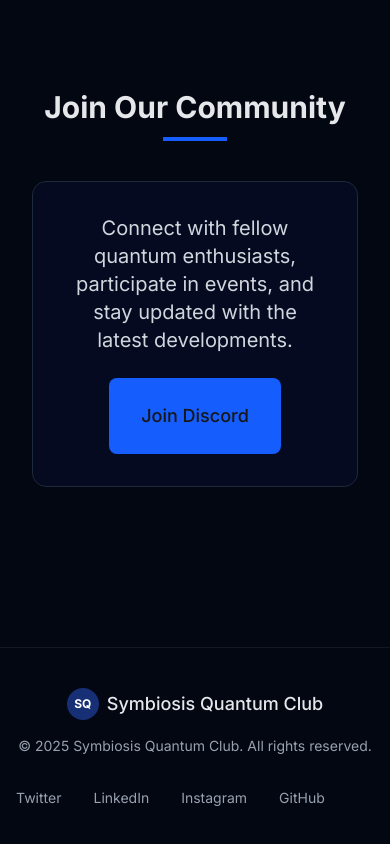
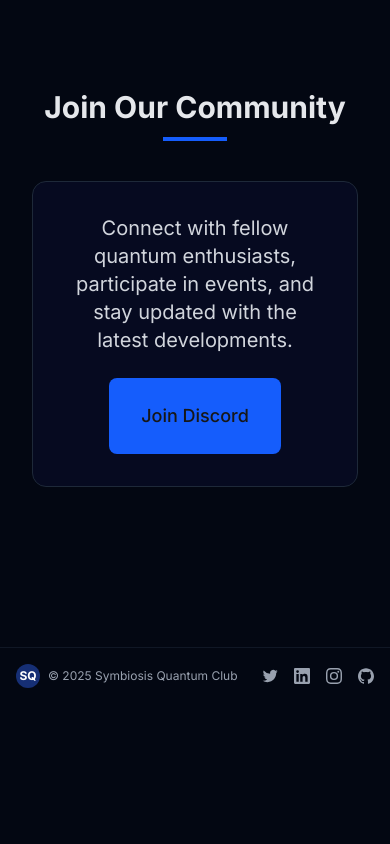
Before and after one commit to samarthsb4real/sqc-site, a Next.js app: page / in a window 390 px wide. Shown: the part 2652-3496 px from the top of the page. After the commit the page ends 3356 px from the top, so only its background shows below. Built offline with nearby package versions, Linux system fonts and the light colour scheme.

Commit message:
refactor: update footer layout and styling for improved responsiveness

```diff
--- a/components/layout/footer.tsx
+++ b/components/layout/footer.tsx
@@ -1,22 +1,37 @@
 export default function Footer() {
   return (
-    <footer className="border-t border-gray-800/50 py-10 mt-20">
+    <footer className="border-t border-gray-800/50 py-4 mt-20">
       <div className="container mx-auto px-4">
-        <div className="flex flex-col items-center mb-8">
-          <div className="flex items-center gap-2 mb-4">
-            <div className="h-8 w-8 bg-blue-900/80 rounded-full flex items-center justify-center">
+        <div className="flex items-center justify-between">
+          <div className="flex items-center gap-2">
+            <div className="h-6 w-6 bg-blue-900/80 rounded-full flex items-center justify-center">
               <span className="text-xs font-bold font-title text-white">SQ</span>
             </div>
-            <span className="font-title font-medium text-lg">Symbiosis Quantum Club</span>
+            <span className="font-display text-xs text-gray-400">© {new Date().getFullYear()} Symbiosis Quantum Club</span>
           </div>
-          <p className="font-display text-sm text-gray-400">© {new Date().getFullYear()} Symbiosis Quantum Club. All rights reserved.</p>
-        </div>
 
-        <div className="flex justify-start gap-8">
-          <a href="#" className="text-sm font-display text-gray-400 hover:text-white transition-colors">Twitter</a>
-          <a href="#" className="text-sm font-display text-gray-400 hover:text-white transition-colors">LinkedIn</a>
-          <a href="#" className="text-sm font-display text-gray-400 hover:text-white transition-colors">Instagram</a>
-          <a href="#" className="text-sm font-display text-gray-400 hover:text-white transition-colors">GitHub</a>
+          <div className="flex items-center gap-4">
+            <a href="#" className="text-gray-400 hover:text-white transition-colors" aria-label="Twitter">
+              <svg width="16" height="16" viewBox="0 0 24 24" fill="currentColor">
+                <path d="M23.643 4.937c-.835.37-1.732.62-2.675.733a4.67 4.67 0 0 0 2.048-2.578 9.3 9.3 0 0 1-2.958 1.13 4.66 4.66 0 0 0-7.938 4.25 13.229 13.229 0 0 1-9.602-4.868c-.4.69-.63 1.49-.63 2.342A4.66 4.66 0 0 0 3.96 9.824a4.647 4.647 0 0 1-2.11-.583v.06a4.66 4.66 0 0 0 3.737 4.568 4.692 4.692 0 0 1-2.104.08 4.661 4.661 0 0 0 4.352 3.234 9.348 9.348 0 0 1-5.786 1.995 9.5 9.5 0 0 1-1.112-.065 13.175 13.175 0 0 0 7.14 2.093c8.57 0 13.255-7.098 13.255-13.254 0-.2-.005-.402-.014-.602a9.47 9.47 0 0 0 2.323-2.41z"/>
+              </svg>
+            </a>
+            <a href="#" className="text-gray-400 hover:text-white transition-colors" aria-label="LinkedIn">
+              <svg width="16" height="16" viewBox="0 0 24 24" fill="currentColor">
+                <path d="M20.447 20.452h-3.554v-5.569c0-1.328-.027-3.037-1.852-3.037-1.853 0-2.136 1.445-2.136 2.939v5.667H9.351V9h3.414v1.561h.046c.477-.9 1.637-1.85 3.37-1.85 3.601 0 4.267 2.37 4.267 5.455v6.286zM5.337 7.433a2.062 2.062 0 01-2.063-2.065 2.064 2.064 0 112.063 2.065zm1.782 13.019H3.555V9h3.564v11.452zM22.225 0H1.771C.792 0 0 .774 0 1.729v20.542C0 23.227.792 24 1.771 24h20.451C23.2 24 24 23.227 24 22.271V1.729C24 .774 23.2 0 22.222 0h.003z"/>
+              </svg>
+            </a>
+            <a href="#" className="text-gray-400 hover:text-white transition-colors" aria-label="Instagram">
+              <svg width="16" height="16" viewBox="0 0 24 24" fill="currentColor">
+                <path d="M12 2.163c3.204 0 3.584.012 4.85.07 3.252.148 4.771 1.691 4.919 4.919.058 1.265.069 1.645.069 4.849 0 3.205-.012 3.584-.069 4.849-.149 3.225-1.664 4.771-4.919 4.919-1.266.058-1.644.07-4.85.07-3.204 0-3.584-.012-4.849-.07-3.26-.149-4.771-1.699-4.919-4.92-.058-1.265-.07-1.644-.07-4.849 0-3.204.013-3.583.07-4.849.149-3.227 1.664-4.771 4.919-4.919 1.266-.057 1.645-.069 4.849-.069zM12 0C8.741 0 8.333.014 7.053.072 2.695.272.273 2.69.073 7.052.014 8.333 0 8.741 0 12c0 3.259.014 3.668.072 4.948.2 4.358 2.618 6.78 6.98 6.98C8.333 23.986 8.741 24 12 24c3.259 0 3.668-.014 4.948-.072 4.354-.2 6.782-2.618 6.979-6.98.059-1.28.073-1.689.073-4.948 0-3.259-.014-3.667-.072-4.947-.196-4.354-2.617-6.78-6.979-6.98C15.668.014 15.259 0 12 0zm0 5.838a6.162 6.162 0 100 12.324 6.162 6.162 0 000-12.324zM12 16a4 4 0 110-8 4 4 0 010 8zm6.406-11.845a1.44 1.44 0 100 2.881 1.44 1.44 0 000-2.881z"/>
+              </svg>
+            </a>
+            <a href="#" className="text-gray-400 hover:text-white transition-colors" aria-label="GitHub">
+              <svg width="16" height="16" viewBox="0 0 24 24" fill="currentColor">
+                <path d="M12 .297c-6.63 0-12 5.373-12 12 0 5.303 3.438 9.8 8.205 11.385.6.113.82-.258.82-.577 0-.285-.01-1.04-.015-2.04-3.338.724-4.042-1.61-4.042-1.61C4.422 18.07 3.633 17.7 3.633 17.7c-1.087-.744.084-.729.084-.729 1.205.084 1.838 1.236 1.838 1.236 1.07 1.835 2.809 1.305 3.495.998.108-.776.417-1.305.76-1.605-2.665-.3-5.466-1.332-5.466-5.93 0-1.31.465-2.38 1.235-3.22-.135-.303-.54-1.523.105-3.176 0 0 1.005-.322 3.3 1.23.96-.267 1.98-.399 3-.405 1.02.006 2.04.138 3 .405 2.28-1.552 3.285-1.23 3.285-1.23.645 1.653.24 2.873.12 3.176.765.84 1.23 1.91 1.23 3.22 0 4.61-2.805 5.625-5.475 5.92.42.36.81 1.096.81 2.22 0 1.606-.015 2.896-.015 3.286 0 .315.21.69.825.57C20.565 22.092 24 17.592 24 12.297c0-6.627-5.373-12-12-12"/>
+              </svg>
+            </a>
+          </div>
         </div>
       </div>
     </footer>
```
